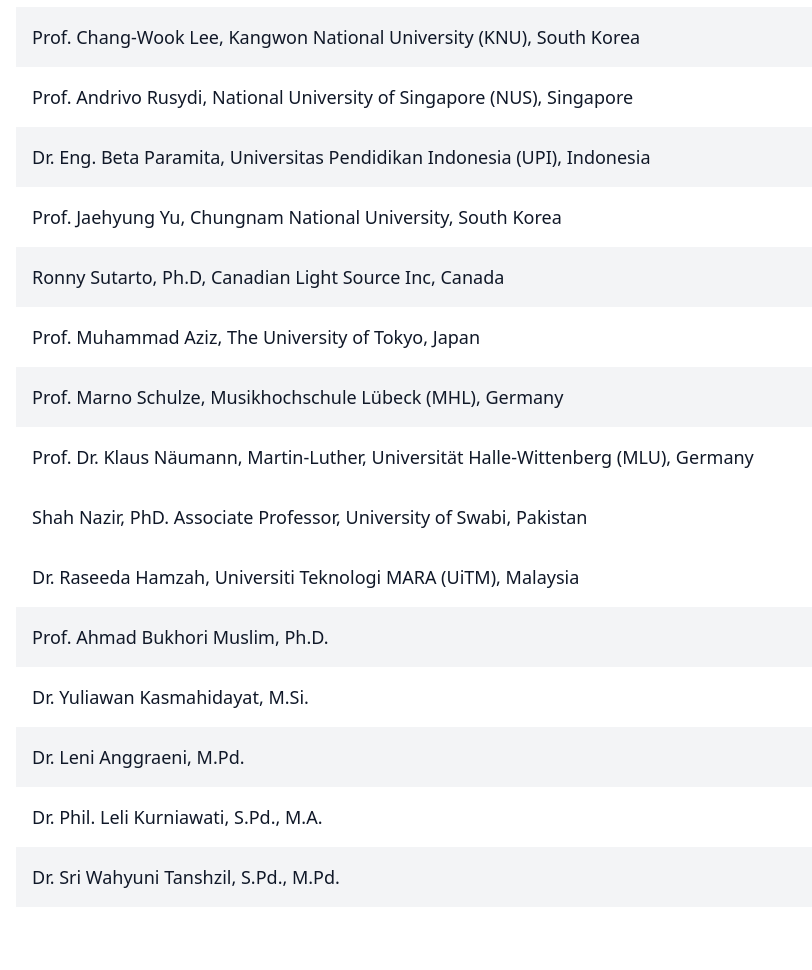
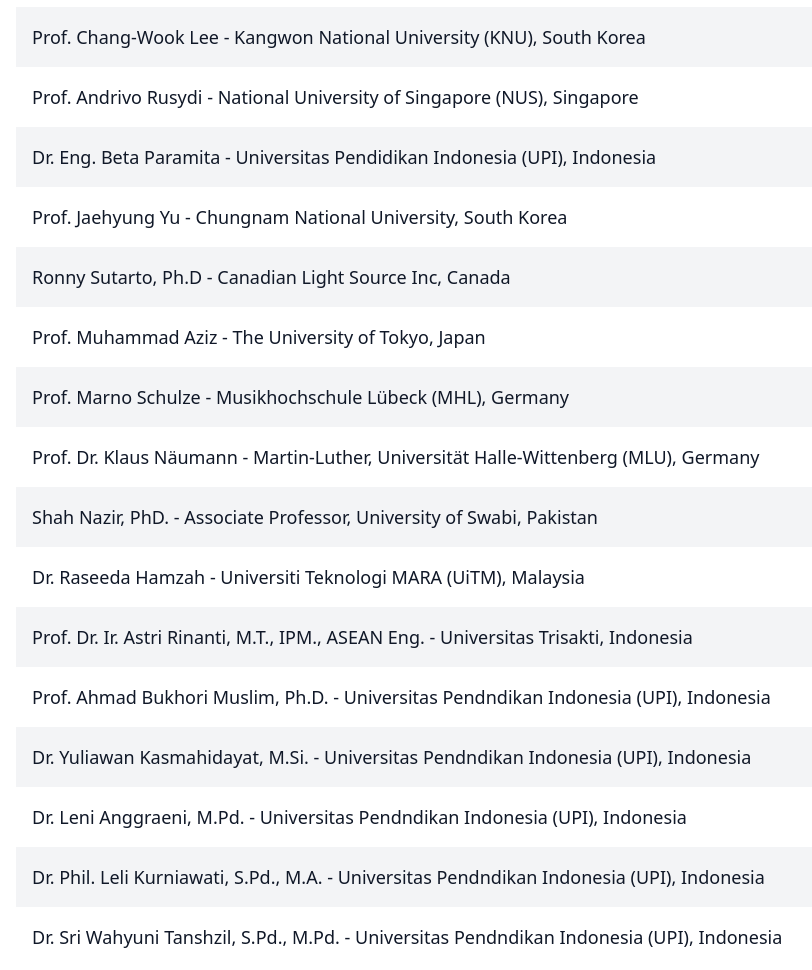
Before and after one commit to naufalnajibarif2310996/icgeet-html, a plain HTML site: page about-committee.html in a window 1280 px wide. Shown: the part 1760-2730 px from the top of the page, without its empty margins (176-988 px from the left). Drawn offline with nearby package versions, Linux system fonts and the light colour scheme.

Commit message:
update committee and publication option

```diff
--- a/about-committee.html
+++ b/about-committee.html
@@ -246,50 +246,53 @@
                 <table class="min-w-full">
                     <tbody>
                         <tr class="bg-gray-100">
-                            <td class="p-4">Prof. Chang-Wook Lee, Kangwon National University (KNU), South Korea</td>
+                            <td class="p-4">Prof. Chang-Wook Lee - Kangwon National University (KNU), South Korea</td>
                         </tr>
                         <tr>
-                            <td class="p-4">Prof. Andrivo Rusydi, National University of Singapore (NUS), Singapore</td>
+                            <td class="p-4">Prof. Andrivo Rusydi - National University of Singapore (NUS), Singapore</td>
                         </tr>
                         <tr class="bg-gray-100">
-                            <td class="p-4">Dr. Eng. Beta Paramita, Universitas Pendidikan Indonesia (UPI), Indonesia</td>
+                            <td class="p-4">Dr. Eng. Beta Paramita - Universitas Pendidikan Indonesia (UPI), Indonesia</td>
                         </tr>
                         <tr>
-                            <td class="p-4">Prof. Jaehyung Yu, Chungnam National University, South Korea</td>
+                            <td class="p-4">Prof. Jaehyung Yu - Chungnam National University, South Korea</td>
                         </tr>
                         <tr class="bg-gray-100">
-                            <td class="p-4">Ronny Sutarto, Ph.D, Canadian Light Source Inc, Canada</td>
+                            <td class="p-4">Ronny Sutarto, Ph.D - Canadian Light Source Inc, Canada</td>
                         </tr>
                         <tr>
-                            <td class="p-4">Prof. Muhammad Aziz, The University of Tokyo, Japan</td>
+                            <td class="p-4">Prof. Muhammad Aziz - The University of Tokyo, Japan</td>
                         </tr>
                         <tr class="bg-gray-100">
-                            <td class="p-4">Prof. Marno Schulze, Musikhochschule Lübeck (MHL), Germany</td>
+                            <td class="p-4">Prof. Marno Schulze - Musikhochschule Lübeck (MHL), Germany</td>
                         </tr>
                         <tr>
-                            <td class="p-4">Prof. Dr. Klaus Näumann, Martin-Luther, Universität Halle-Wittenberg
+                            <td class="p-4">Prof. Dr. Klaus Näumann - Martin-Luther, Universität Halle-Wittenberg
                                 (MLU), Germany</td>
                         </tr>
-                        <tr>
-                            <td class="p-4">Shah Nazir, PhD. Associate Professor, University of Swabi, Pakistan</td>
+                        <tr class="bg-gray-100">
+                            <td class="p-4">Shah Nazir, PhD. - Associate Professor, University of Swabi, Pakistan</td>
                         </tr>
                         <tr>
-                            <td class="p-4">Dr. Raseeda Hamzah, Universiti Teknologi MARA (UiTM), Malaysia</td>
+                            <td class="p-4">Dr. Raseeda Hamzah - Universiti Teknologi MARA (UiTM), Malaysia</td>
                         </tr>
                         <tr class="bg-gray-100">
-                            <td class="p-4">Prof. Ahmad Bukhori Muslim, Ph.D.</td>
+                            <td class="p-4">Prof. Dr. Ir. Astri Rinanti, M.T., IPM., ASEAN Eng. - Universitas Trisakti, Indonesia</td>
                         </tr>
                         <tr>
-                            <td class="p-4">Dr. Yuliawan Kasmahidayat, M.Si.</td>
+                            <td class="p-4">Prof. Ahmad Bukhori Muslim, Ph.D. - Universitas Pendndikan Indonesia (UPI), Indonesia</td>
                         </tr>
                         <tr class="bg-gray-100">
-                            <td class="p-4">Dr. Leni Anggraeni, M.Pd.</td>
+                            <td class="p-4">Dr. Yuliawan Kasmahidayat, M.Si. - Universitas Pendndikan Indonesia (UPI), Indonesia</td>
                         </tr>
                         <tr>
-                            <td class="p-4">Dr. Phil. Leli Kurniawati, S.Pd., M.A.</td>
+                            <td class="p-4">Dr. Leni Anggraeni, M.Pd. - Universitas Pendndikan Indonesia (UPI), Indonesia</td>
                         </tr>
                         <tr class="bg-gray-100">
-                            <td class="p-4">Dr. Sri Wahyuni Tanshzil, S.Pd., M.Pd.</td>
+                            <td class="p-4">Dr. Phil. Leli Kurniawati, S.Pd., M.A. - Universitas Pendndikan Indonesia (UPI), Indonesia</td>
+                        </tr>
+                        <tr>
+                            <td class="p-4">Dr. Sri Wahyuni Tanshzil, S.Pd., M.Pd. - Universitas Pendndikan Indonesia (UPI), Indonesia</td>
                         </tr>
                     </tbody>
                 </table>
```
Also changed, not shown: submission-publication.html (+2 -4 lines), submission-registration.html (+5 -6 lines).
